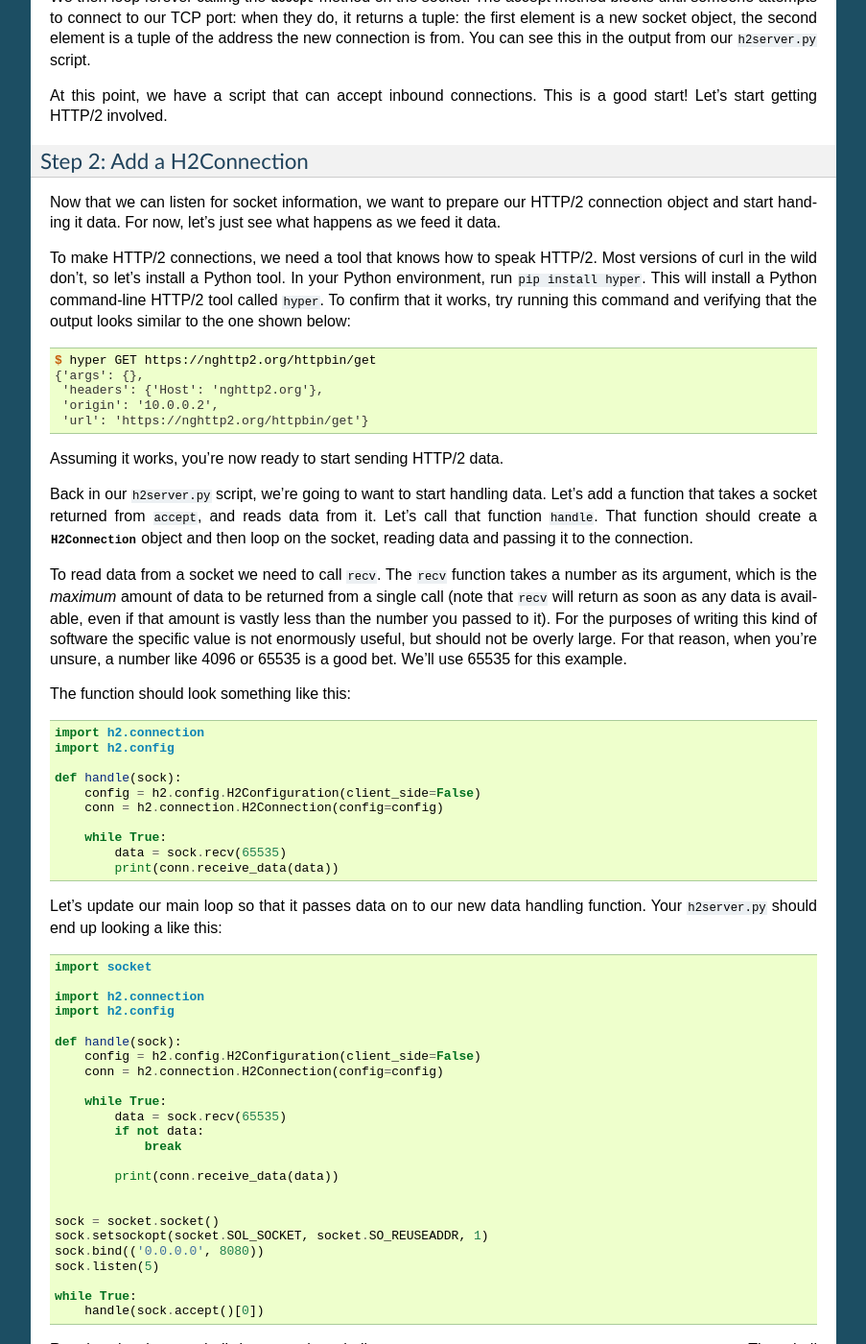
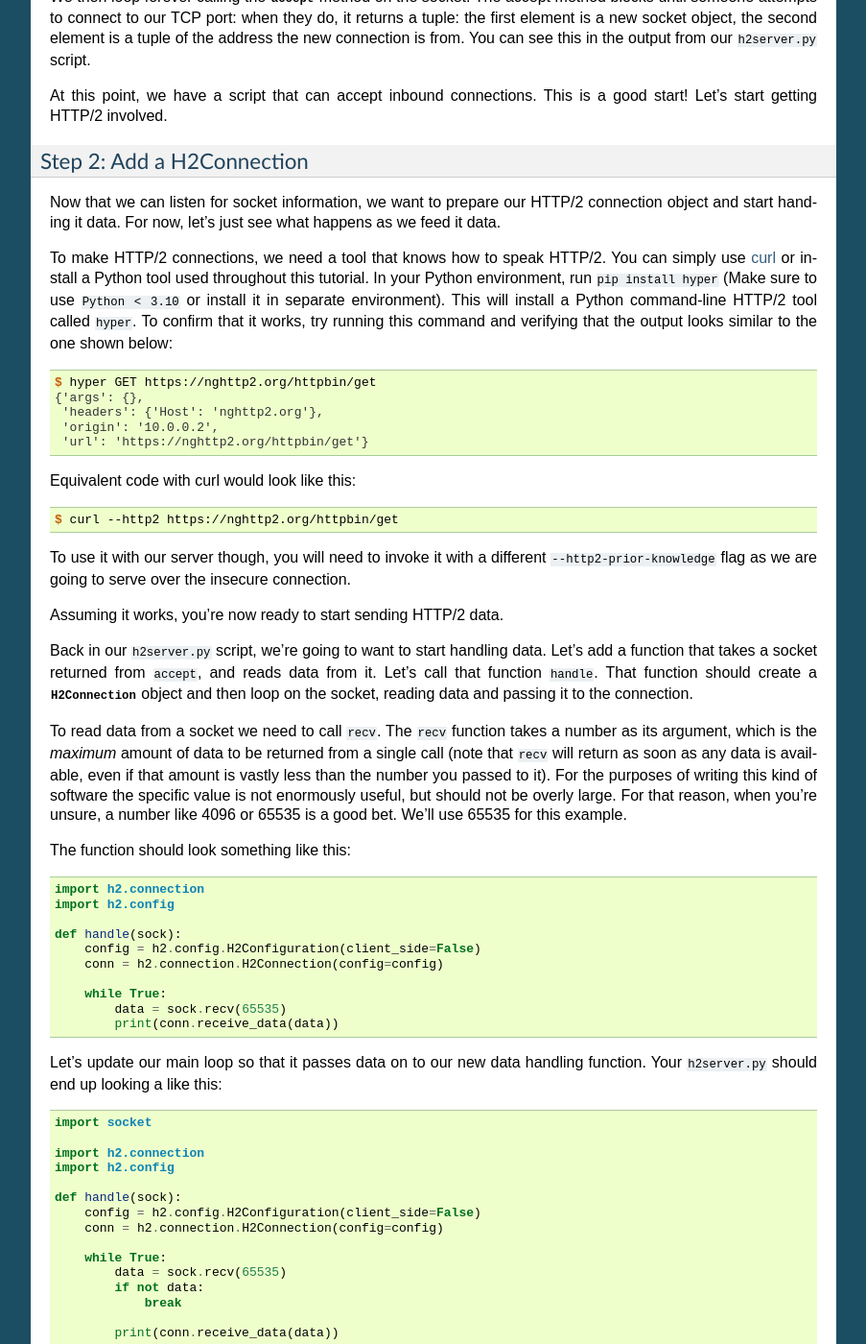
Before and after one commit to python-hyper/h2, a Sphinx documentation site: the page built from docs/source/basic-usage.rst, in a window 1280 px wide and 1400 px high, scrolled down 2870 px. Shown: the whole window at 96% size, without its empty margins (198-1101 px from the left). Built offline with Sphinx 7.4.7, drawn with Linux system fonts in a browser that asks for light colours; some of the changed text lies outside the part shown.

Commit message:
Add note on using curl with http2

```diff
--- a/docs/source/basic-usage.rst
+++ b/docs/source/basic-usage.rst
@@ -213,11 +213,12 @@ connection object and start handing it data. For now, let's just see what
 happens as we feed it data.
 
 To make HTTP/2 connections, we need a tool that knows how to speak HTTP/2.
-Most versions of curl in the wild don't, so let's install a Python tool. In
-your Python environment, run ``pip install hyper``. This will install a Python
-command-line HTTP/2 tool called ``hyper``. To confirm that it works, try
-running this command and verifying that the output looks similar to the one
-shown below:
+You can simply use `curl`_ or install a Python tool used throughout this
+tutorial. In your Python environment, run ``pip install hyper`` (Make sure to
+use ``Python < 3.10`` or install it in separate environment). This will
+install a Python command-line HTTP/2 tool called ``hyper``. To confirm that
+it works, try running this command and verifying that the output looks similar
+to the one shown below:
 
 .. code-block:: console
 
@@ -226,6 +227,16 @@ shown below:
      'headers': {'Host': 'nghttp2.org'},
      'origin': '10.0.0.2',
      'url': 'https://nghttp2.org/httpbin/get'}
+
+Equivalent code with curl would look like this:
+
+.. code-block:: console
+
+    $ curl --http2 https://nghttp2.org/httpbin/get
+
+To use it with our server though, you will need to invoke it with a different
+``--http2-prior-knowledge`` flag as we are going to serve over the insecure
+connection.
 
 Assuming it works, you're now ready to start sending HTTP/2 data.
 
@@ -290,7 +301,9 @@ function. Your ``h2server.py`` should end up looking a like this:
         handle(sock.accept()[0])
 
 Running that in one shell, in your other shell you can run
-``hyper --h2 GET http://localhost:8080/``. That shell should hang, and you
+``hyper --h2 GET http://localhost:8080/``. For the ``curl`` use
+``curl -v --http2-prior-knowledge http://localhost:8080/`` command.
+That shell should hang, and you
 should then see the following output from your ``h2server.py`` shell:
 
 .. code-block:: console
@@ -744,3 +757,4 @@ it, there are a few directions you could investigate:
 .. _get your private key here: https://raw.githubusercontent.com/python-hyper/h2/master/examples/twisted/server.key
 .. _PyOpenSSL: http://pyopenssl.readthedocs.org/
 .. _Eventlet example: https://github.com/python-hyper/h2/blob/master/examples/eventlet/eventlet-server.py
+.. _curl: https://curl.se/docs/http2.html
```
Also changed, not shown: other parts of docs/source/basic-usage.rst (+1 -1 lines).
